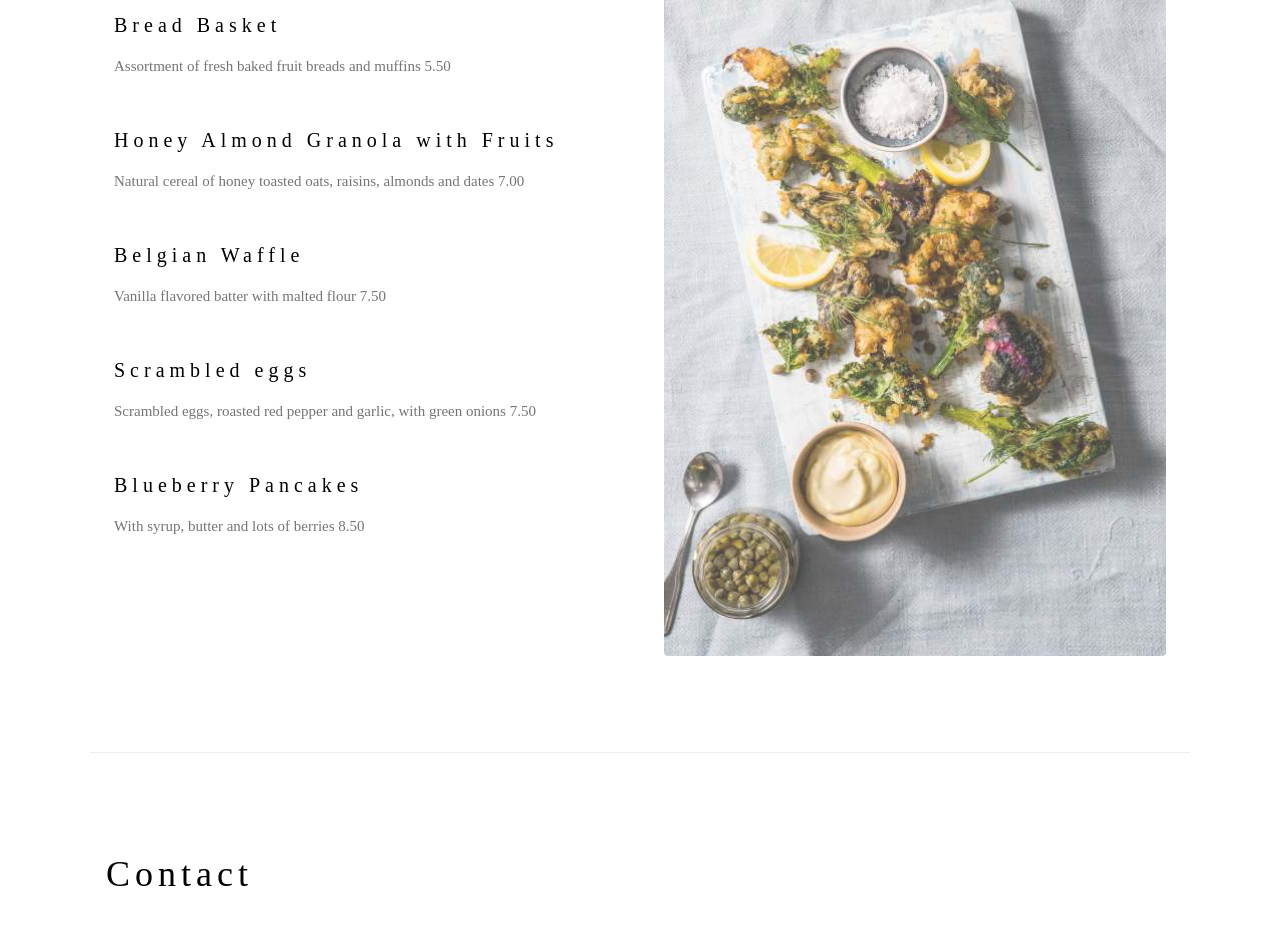
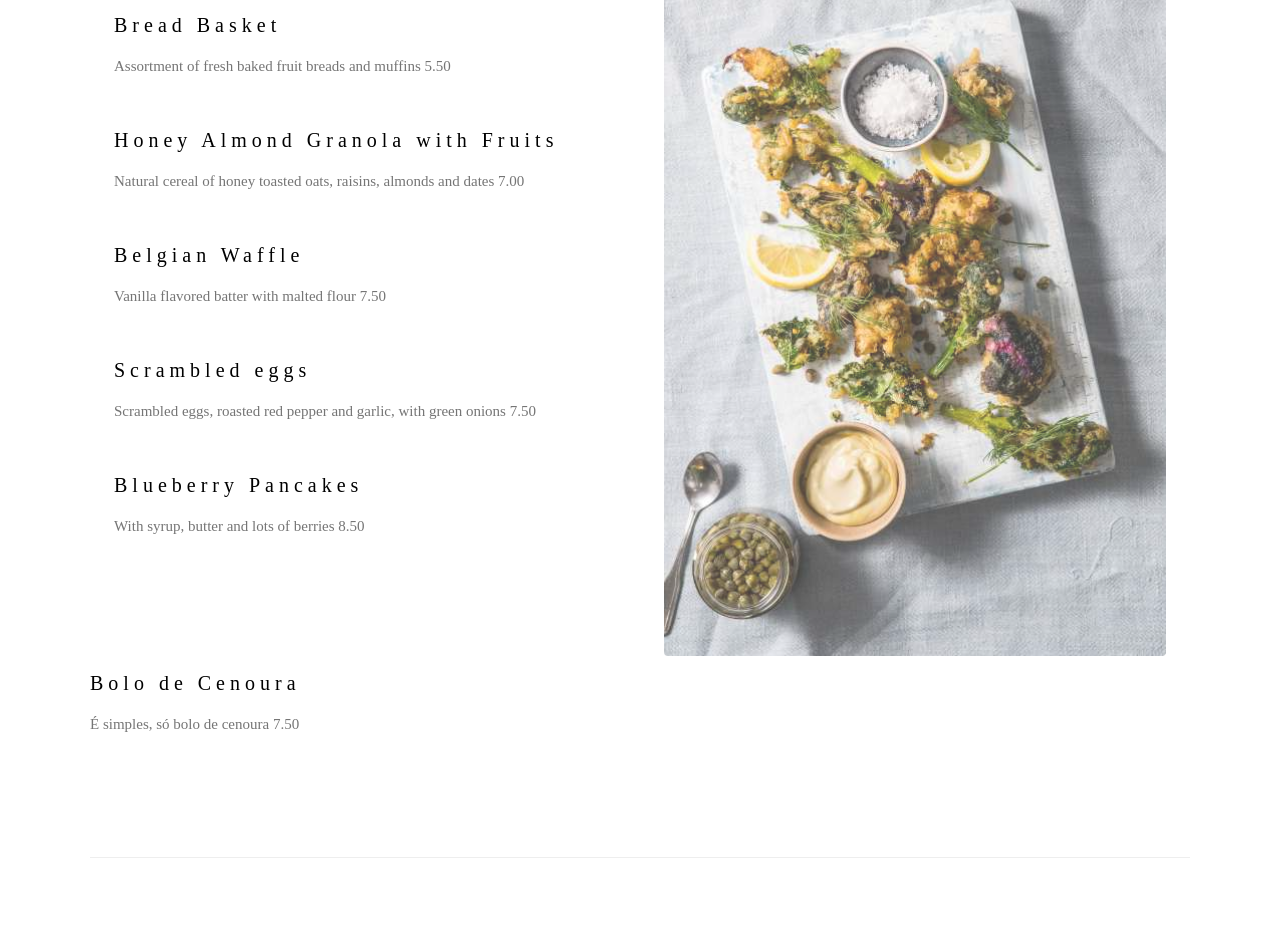
Before and after one commit to DIOGO03-NS/curso-git-github, a plain HTML site: page index.html in a window 1280 px wide. Shown: the part 1633-2558 px from the top of the page. Drawn offline with nearby package versions, Linux system fonts and the light colour scheme.

Commit message:
Adicionado o item bolo de cenoura ao menu

```diff
--- a/index.html
+++ b/index.html
@@ -79,6 +79,9 @@ h1, h2, h3, h4, h5, h6 {
     <div class="w3-col l6 w3-padding-large">
       <img src="tablesetting.jpg" class="w3-round w3-image w3-opacity-min" alt="Menu" style="width:100%">
     </div>
+
+    <h4>Bolo de Cenoura</h4>
+      <p class="w3-text-grey">É simples, só bolo de cenoura 7.50</p><br>
   </div>
 
   <hr>
```
